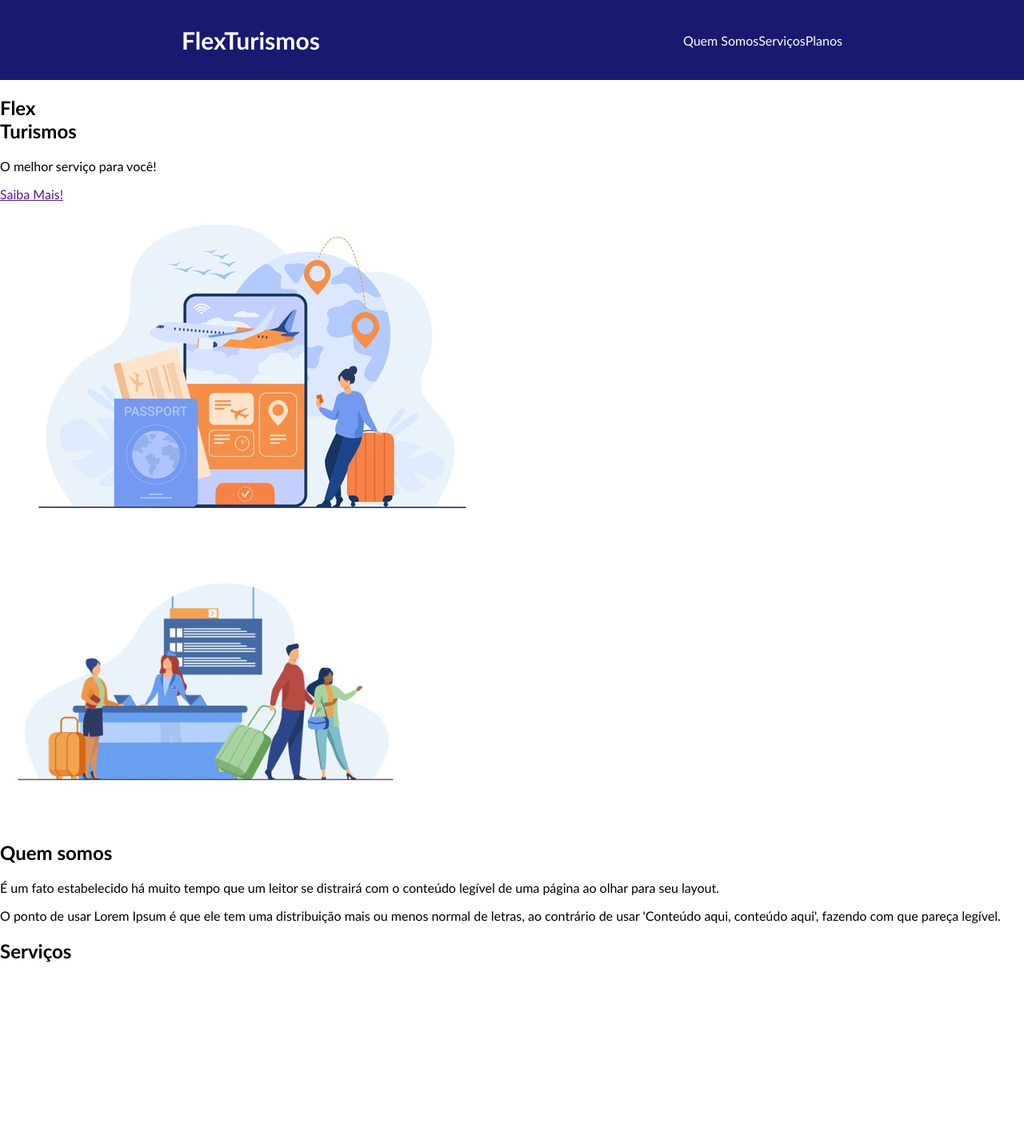
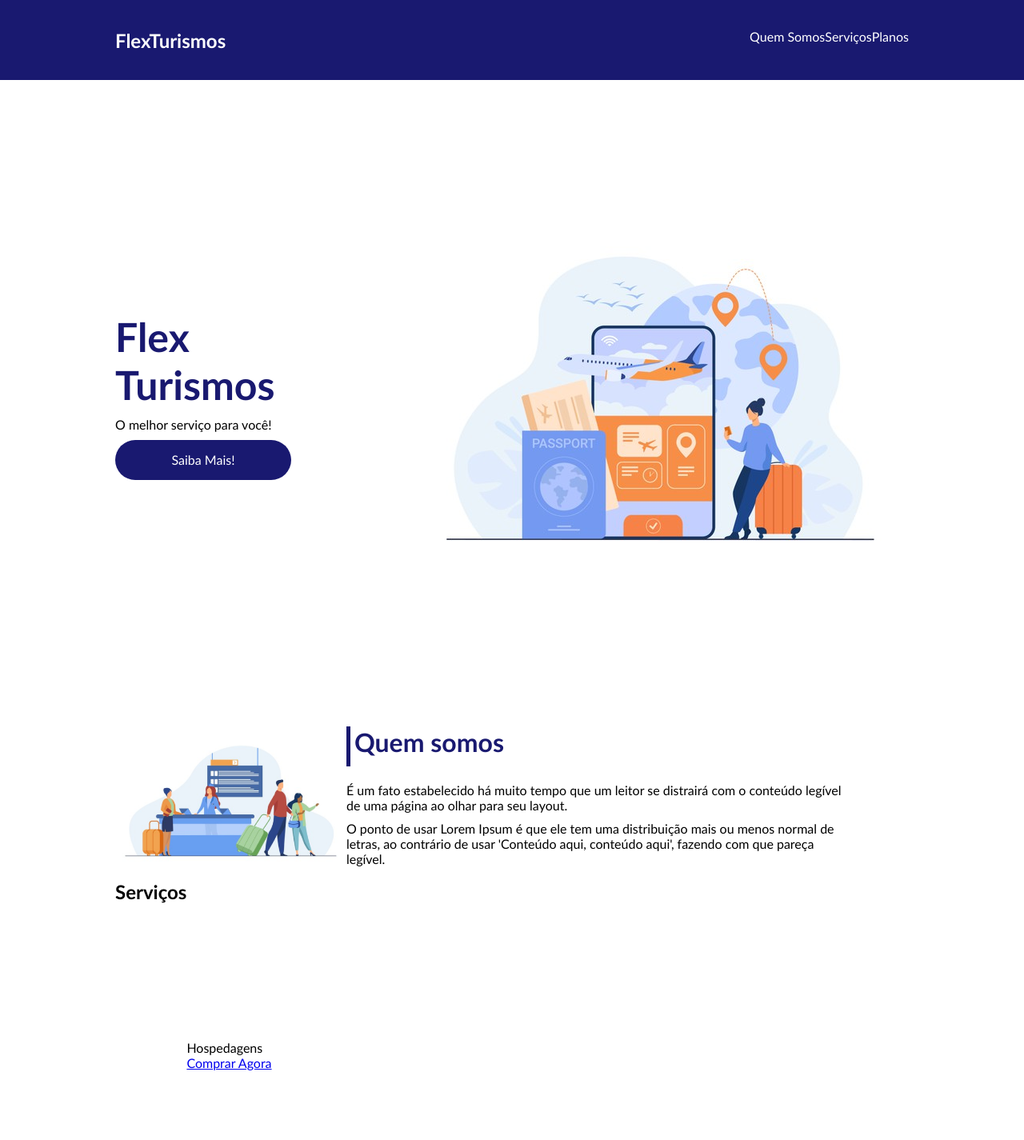
Before and after one commit to Douglas-Mariano/flex-projeto, a plain HTML site: page index.html in a window 1280 px wide. Shown: the top 1425 px of the page at 80% size. Drawn offline with Linux system fonts and the light colour scheme.

Commit message:
Organizando a Interface 2

```diff
--- a/index.html
+++ b/index.html
@@ -7,55 +7,64 @@
     <link rel="stylesheet" href="style.css">
 </head>
 <body>
-    <header class="header-main menu">
+    <header>
+        <section class="flex-container menu">
         <h1 id="title">FlexTurismos</h1>
-        <ul class="itens">
+            <nav>
+                <ul class="list-itens">
                     <li><a href="#quem-somos">Quem Somos</a></li>
                     <li><a href="#servicos">Serviços</a></li>
                     <li><a href="#planos">Planos</a></li>
                 </ul>
+            </nav>
+        </section>
     </header>
 
-    <section>
-        <header>
+    <section class="flex-container presentation">
+        <article class="text-presentation">
             <h2>Flex <br>Turismos</h2>
             <p>O melhor serviço para você!</p>
             <a href="">Saiba Mais!</a>
-        </header>
+        </article>
+        <figure>
             <img src="./images/0-main.png" alt="banner de apresentação">
+        </figure>
     </section>
 
-    <section>
-            <img src="./images/1-quem-somos.png" alt="balcão de atendimento">
+    <section class="flex-container" id="quem-somos">
         <article>
-            <header>
             <h2>Quem somos</h2>
-            </header>
             <p>É um fato estabelecido há muito tempo que um leitor se distrairá com o conteúdo legível de uma página ao olhar para seu layout.</p>
             <p>O ponto de usar Lorem Ipsum é que ele tem uma distribuição mais ou menos normal de letras, ao contrário de usar 'Conteúdo aqui, conteúdo aqui', fazendo com que pareça legível.</p>
         </article>
+        <figure>
+            <img src="./images/1-quem-somos.png" alt="balcão de atendimento">
+        </figure>
     </section>
 
-    <section>
-        <header>
+    <section class="flex-container">
         <h2>Serviços</h2>
-        </header>
-
         <article>
             <aside>
+                <figure>
                     <img src="./images/icon-2.png" alt="hospedagens">
+                </figure>
                 <p>Hospedagens</p>
                 <a href="#">Comprar Agora</a>
             </aside>
 
             <aside>
+                <figure>
                     <img src="./images/icon-1.png" alt="pacote de viagens">
+                </figure>
                <p>Pacotes de viagens</p>
                <a href="#">Comprar Agora</a>
             </aside>
 
             <aside>
+                <figure>
                     <img src="./images/icon-3.png" alt="roteiros personalizados">
+                </figure>
                 <p>Roteiros personalizados</p>
                 <a href="#">Comprar Agora</a>
             </aside>
@@ -63,7 +72,7 @@
         </article>
     </section>
 
-    <section>
+    <section class="flex-container">
 
         <aside>
             <h3>Plano 2</h3>
@@ -101,7 +110,7 @@
         </aside>
     </section>
 
-    <footer>
+    <footer class="flex-container">
         <p>&copy; 2022 CSS Flexbox</p>
         <p>Desenvolvido por: Douglas Mariano</p>
     </footer>
--- a/style.css
+++ b/style.css
@@ -1,4 +1,4 @@
-body{
+*{
     margin: 0;
     padding: 0;
     font-family: 'Trebuchet MS', 'Lucida Sans Unicode', 'Lucida Grande', 'Lucida Sans', Arial, sans-serif;
@@ -14,6 +14,11 @@ ul li a{
     text-decoration: none;
 }
 
+figure img{
+    display: block;
+    width: 100%;
+}
+
 .flex-container{
     display: flex;
     max-width: 992px;
@@ -21,27 +26,83 @@ ul li a{
     margin: auto;
 }
 
-.header-main{
+header{
     display: flex;
     background-color: midnightblue;
     height: 100px;
     align-items: center;
+    color: white;
 }
 
-#title{
-    font-size: 30px;
-    color: white;
-    font-family: 'Gill Sans', 'Gill Sans MT', Calibri, 'Trebuchet MS', sans-serif;
+header .menu{
+    justify-content: space-between;
 }
 
-.menu{
-    justify-content: space-around;
+header .list-itens{
+    display: flex;
+    width: 100%;
+    max-width: 260px;
+    justify-content: space-between;
+    align-items: center;
 }
 
-.itens{
-    display: flex;
+.list-itens li a{
+    color: white;
 }
 
-.itens li a{
+.presentation{
+    height: 100vh;
+    align-items: center;
+    justify-content: space-between;
+}
+
+.presentation .text-presentation{
+    min-height: 200px;
+}
+
+.text-presentation h2{
+    color: midnightblue;
+    font-size: 50px;
+    margin-bottom: 10px;
+}
+
+.text-presentation a{
+    background-color: midnightblue;
     color: white;
+    text-align: center;
+    border-radius: 30px;
+    width: 220px;
+    display: block;
+    text-decoration: none;
+    height: 50px;
+    line-height: 50px;
+    margin-top: 10px;
+    margin-bottom: 10px;
 }
+
+#quem-somos{
+    flex-direction: row-reverse;
+    align-items: center;
+    justify-content: space-between;
+}
+
+#quem-somos h2{
+    font-size: 32px;
+    color: midnightblue;
+    display: flex;
+    margin-bottom: 20px;
+}
+
+#quem-somos h2::before{
+    content: "";
+    height: 50px;
+    width: 5px;
+    margin-right: 5px;
+    background-color: midnightblue;
+    position: relative;
+}
+
+#quem-somos p{
+    margin-bottom: 10px;
+    width: 90%;
+}
```
Lines whose indentation alone changed are shown as unchanged.
